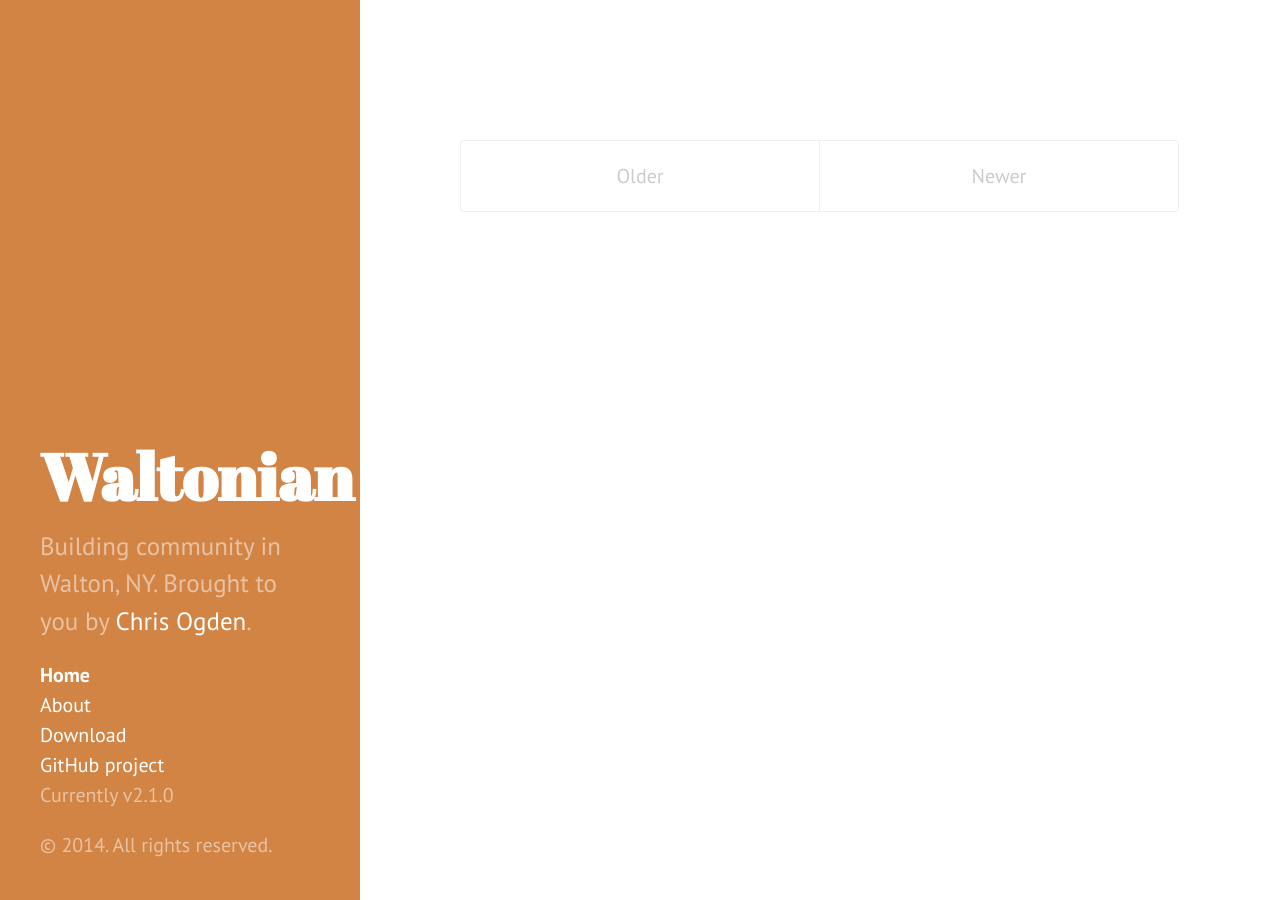
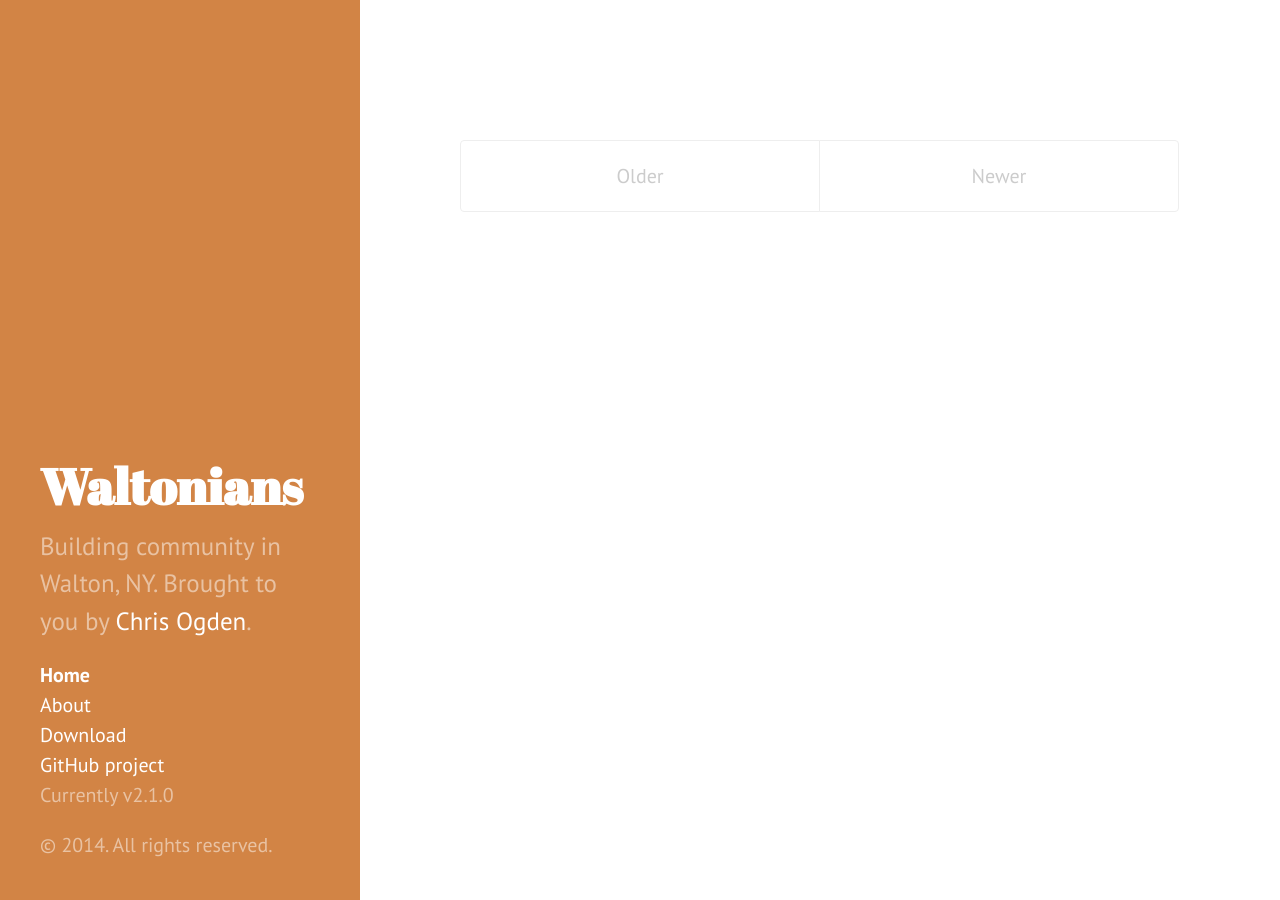
Before and after one commit to Walton-NY/Walton-NY.github.io, a Jekyll site: the page built from index.html, in a window 1280 px wide. Built offline with Jekyll 4.4.1, drawn with Linux system fonts in a browser that asks for light colours; Markdown is read by kramdown in place of the engine named in the settings; the list of posts is cut into pages by our own code.

Commit message:
Renamed to Waltonians (pluralized) and fixed title font size

```diff
--- a/_config.yml
+++ b/_config.yml
@@ -6,7 +6,7 @@ pygments:         true
 permalink:        pretty
 
 # Setup
-title:            Waltonian
+title:            Waltonians
 tagline:          'Building Community in Walton, NY'
 description:      'Building community in Walton, NY. Brought to you by <a href="https://twitter.com/c_t_ogden" target="_blank">Chris Ogden</a>.'
 url:              http://walton-ny.github.io/
--- a/public/css/hyde.css
+++ b/public/css/hyde.css
@@ -80,7 +80,7 @@ html {
   color: #fff;
   margin-top: 0;
   font-family: "Abril Fatface", serif;
-  font-size: 3.25rem;
+  font-size: 2.5rem;
 }
 
 /* Sidebar nav */
```
